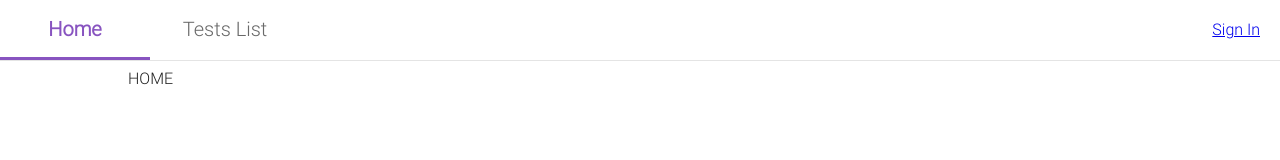
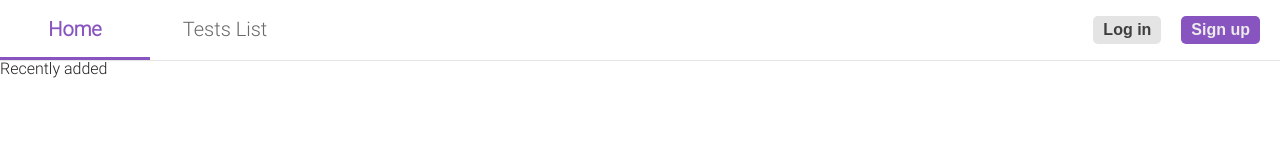
Before and after one commit to dkashmensky/quiz, a website: page index.html in a window 1280 px wide. Drawn offline with Linux system fonts and the light colour scheme.

Commit message:
Design implementation

```diff
--- a/css/main.css
+++ b/css/main.css
@@ -18,7 +18,11 @@ header {
 }
 
 main {
-  padding: 10px;
+  height: 100%;
+  margin: 0 auto;
+  min-height: 100vh;
+  overflow-x: hidden;
+  width: 100%
 }
 
 .auth-info {
@@ -28,8 +32,10 @@ main {
 }
 
 .auth-info__name {
+  color: #8854c0;
   display: flex;
   flex-wrap: wrap;
+  font-weight: bold;
   max-width: 150px;
   padding-left: 20px;
 }
@@ -45,9 +51,7 @@ main {
 }
 
 .test {
-  border: 1px solid #000;
-  border-radius: 5px;
-  overflow: hidden;
+
 }
 
 .test__progress {
@@ -151,7 +155,7 @@ main {
 .question__buttons button {
   background-color: #d3d3d3;
   border: none;
-  border-radius: 0 0 5px 5px;
+  /* border-radius: 0 0 5px 5px; */
   font-family: "Roboto Light";
   font-size: 1.5em;
   padding: 20px 0;
@@ -217,12 +221,43 @@ main {
   width: 100%;
 }
 
-.menu-switch:hover > .main-menu {
+/* .menu-switch:hover > .main-menu {
+  display: flex;
+} */
+
+.main-menu li:hover > ul {
   display: flex;
 }
 
-.main-menu li:hover > ul {
+.visible {
   display: flex;
+}
+
+.login-btn {
+  background: #e4e4e4;
+  border: none;
+  border-radius: 5px;
+  color: #3f3f3f;
+  font-weight: bold;
+  margin-right: 20px;
+  padding: 5px 10px;
+}
+
+.login-btn:hover {
+  background: #d7d7d7;
+}
+
+.signup-btn {
+  background: #8854c0;
+  border: none;
+  border-radius: 5px;
+  color: #ececec;
+  font-weight: bold;
+  padding: 5px 10px;
+}
+
+.signup-btn:hover {
+  opacity: 0.9;
 }
 
 /* SLIDER */
@@ -273,7 +308,7 @@ main {
 @media (min-width: 768px) {
   main {
     margin: auto;
-    max-width: 1024px;
+    max-width: 1366px;
   }
 
   .menu-switch {
--- a/js/main.js
+++ b/js/main.js
@@ -48,12 +48,25 @@ function render() {
 function renderHeader() {
   let authInfo = '';
   const user = getUser();
+  let menuItems = '';
   if(user === undefined || user === null) {
     authInfo = `
-      <a href="/#/auth">Sign In</a>
+      <a href="/#/auth">
+        <button class="login-btn">Log in</button>
+      </a>
+      <a href="/#/register">
+        <button class="signup-btn">Sign up</button>
+      </a>
     `;
   } else {
     authInfo = getUserPanel(user);
+    menuItems += `
+      <li>
+        <a href="/#/stats">
+          <div>Statistics</div>
+        </a>
+      </li>
+    `;
   }
 
   const header = `
@@ -64,12 +77,15 @@ function renderHeader() {
           <div>Home</div>
         </a>
       </li>
-      <li><a href="/#/tests-list">Tests List</a>
-      <ul class=main-menu__sub>
-        <li>Sub-element 1</li>
-        <li>Sub-element 2</li>
-        <li>Sub-element 3</li>
-      </ul></li>
+      <li>
+        <a href="/#/tests-list">Tests List</a>
+        <ul class=main-menu__sub>
+          <li>Sub-element 1</li>
+          <li>Sub-element 2</li>
+          <li>Sub-element 3</li>
+        </ul>
+      </li>
+      ${menuItems}
     </ul>
   </div>
   <div class="auth-info">
@@ -78,12 +94,9 @@ function renderHeader() {
   `;
 
   document.querySelector('header').innerHTML = header;
-
-  document.querySelector('.menu-switch').addEventListener('click', () => {
-    document.querySelector('.main-menu').style.display = 'flex';
-  });
-  document.querySelector('.menu-switch').addEventListener('blur', () => {
-    document.querySelector('.main-menu').style.display = 'none';
+  document.querySelector('.menu-switch').addEventListener('click', function() {
+    document.querySelector('.main-menu').classList.toggle('visible');
+    console.log('menu');
   });
 }
 
@@ -157,7 +170,18 @@ function renderRegister() {
 }
 
 function renderMain() {
-  document.querySelector('main').innerHTML = 'HOME';
+  let homepage = `
+    <section>
+      <div>
+        Recently added
+      </div>
+      <div>
+
+      </div>
+    </section>
+  `;
+
+  document.querySelector('main').innerHTML = homepage;
 }
 
 function renderTestsList() {
@@ -249,7 +273,7 @@ function getUserPanel(userId) {
       <img src="/res/img/account.png">
     </div>
     <div class="auth-info__name">
-      <a href="/#/stats">${user.name}</a>
+      ${user.name}
     </div>
     <div class="auth-info__logout">
       <img src="/res/img/logout.png" onclick="logoutUser();">
@@ -334,7 +358,9 @@ function regUser() {
 }
 
 function getNewId(data) {
-  const users = data.users.slice().sort((elem1, elem2) => elem2.id - elem1.id);
+  const users = data.users
+    .slice()
+    .sort((elem1, elem2) => elem2.id - elem1.id);
   return String(Number(users.shift().id) + 1);
 }
 
```
Also changed, not shown: index.html (line endings or trailing spaces), json/data.json.
